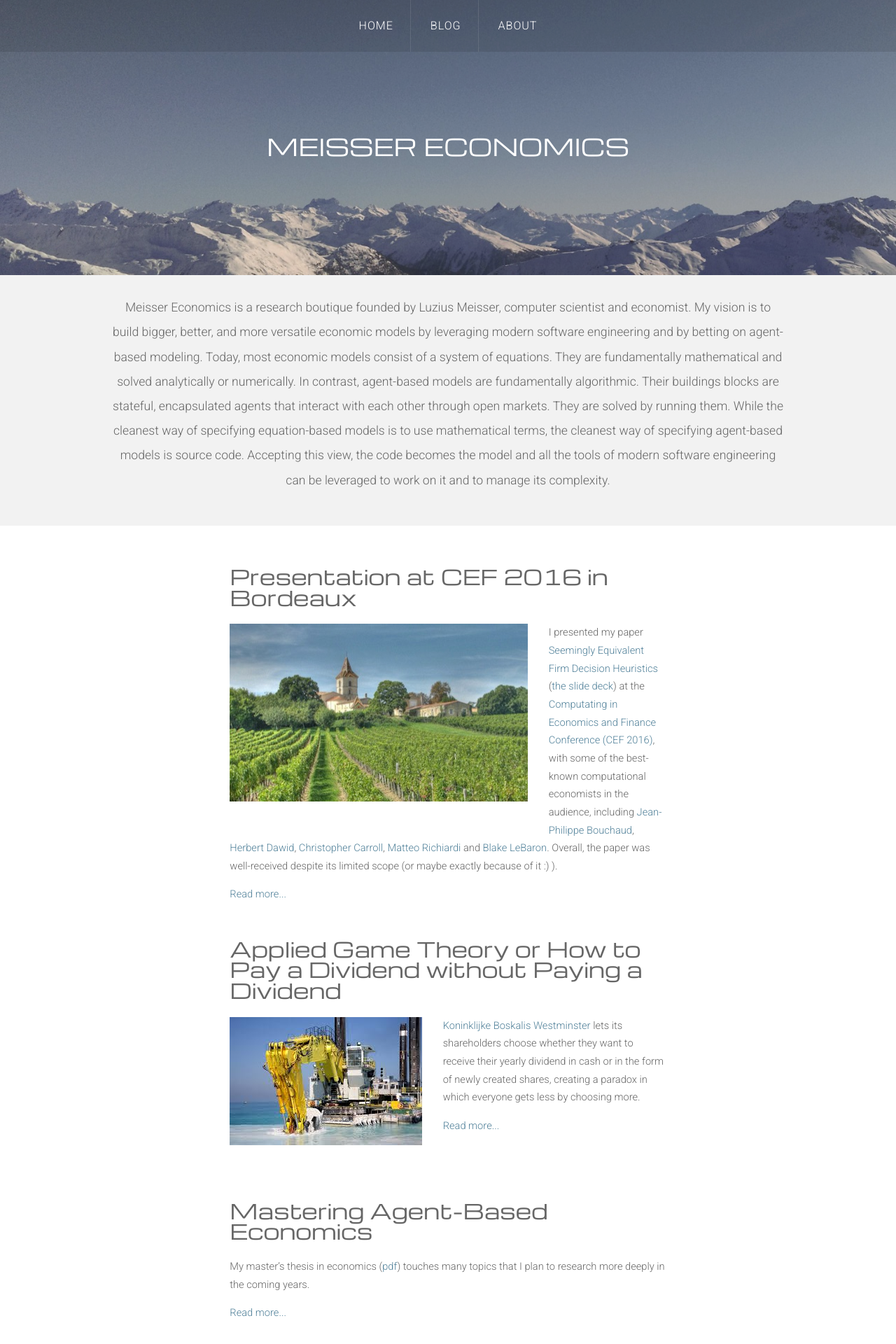
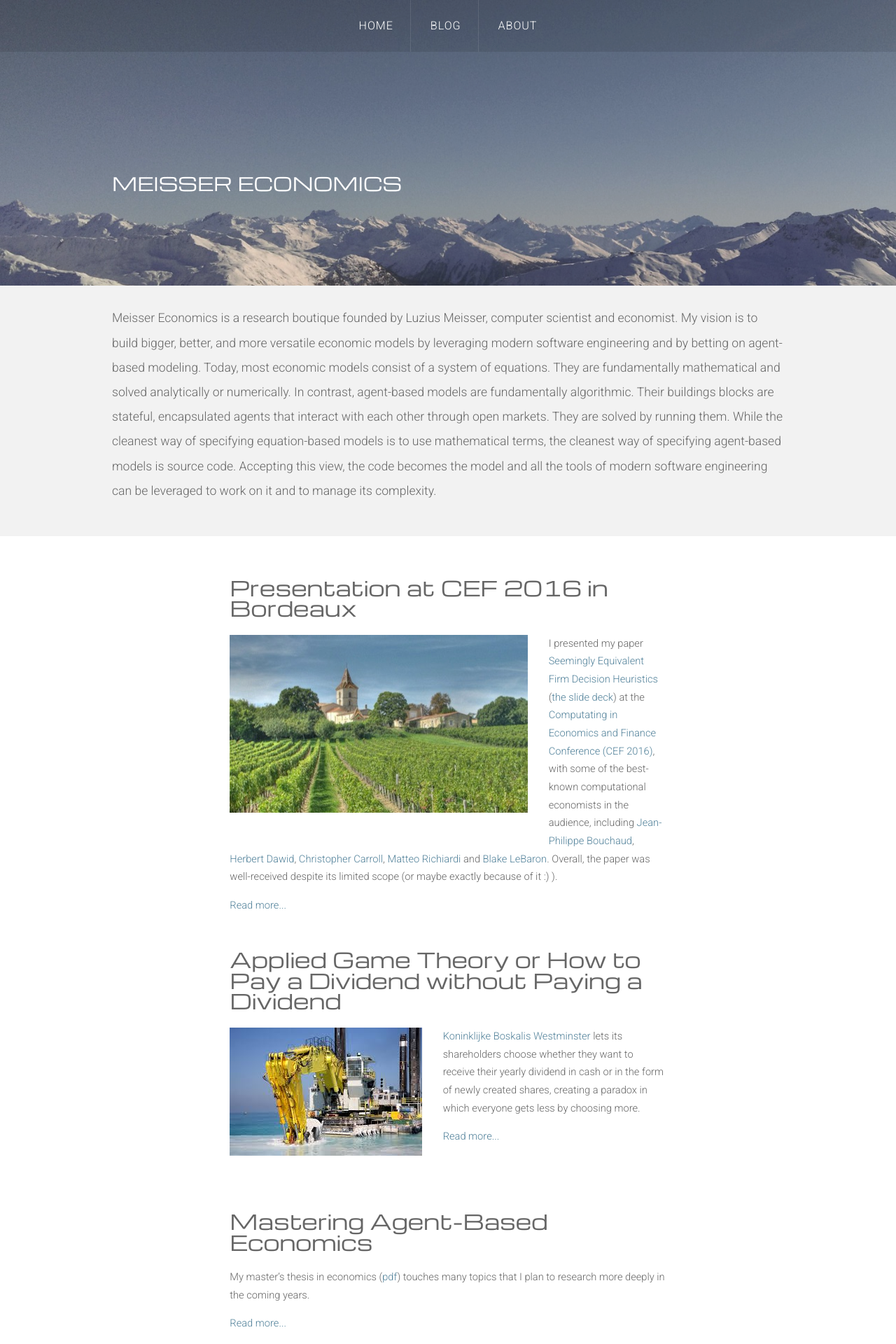
Before and after one commit to meisserecon/www, a Jekyll site: the page built from index.html, in a window 1280 px wide. Shown: the top 1920 px of the page at 70% size. Built offline with Jekyll 4.4.1, drawn with Linux system fonts in a browser that asks for light colours; nearby versions of some CDN libraries; library files that are not in the unit come from our copies; the list of posts is cut into pages by our own code; comment, search, counter and statistics services are not loaded.

Commit message:
moving from center to left style

```diff
--- a/assets/css/style-desktop.css
+++ b/assets/css/style-desktop.css
@@ -23,7 +23,7 @@
 
 		header h2
 		{
-			font-size: 2.0em;
+			font-size: 1.5em;
 		}
 
 		header .byline
@@ -37,12 +37,12 @@
 
 	#header
 	{
-		padding: 12em 0 10em 0;
+		padding: 16em 0 8em 0;
 	}
 
 	.homepage #header
 	{
-		padding: 16em 0 12em 0;
+		padding: 20em 0 4em 0;
 	}
 
 /*********************************************************************************/
@@ -106,13 +106,12 @@
 
 	#tweet
 	{
-		padding: 2em 0em;
+		padding: 1em 0em;
 	}
 
 	#tweet blockquote
 	{
-		margin: 0;
-		padding: 1em 4em;
+		padding: 1em 0em;
 		line-height: 1.5em;
-		font-size: 1.8em;
+		font-size: 1.5em;
 	}
--- a/assets/css/style.css
+++ b/assets/css/style.css
@@ -33,13 +33,8 @@
 		font-family: 'Michroma', serif;
 		color: #666;
 		line-height: 1em;
-		font-size: 0.9em;
+		font-size: 1em;
 	}
-
-		h2
-		{
-			letter-spacing: -0.0em;
-		}
 
 		h1 a, h2 a, h3 a, h4 a, h5 a, h6 a
 		{
@@ -776,9 +771,9 @@
 		position: relative;
 		background-image: url(../images/mountains.jpg);
 		background-repead: no-repeat;
-		background-attachment: center;
-		background-size: 1500px 500px;
-		background-position: center;
+		background-attachment: left;
+		background-size: 1500px 800px;
+		background-position: top;
 		background-size: cover;
 		text-align: center;
 	}
@@ -802,11 +797,11 @@
 	{
 		position: relative;
 		z-index: 1;
-		font-family: "Eurostar Regular Extended", serif;
 	}
 
 		#logo h1
 		{
+			text-align: left;
 			color: #FFF;
 		}
 
@@ -815,8 +810,8 @@
 			display: block;
 			text-decoration: none;
 			font-weight: 500;
+			font-size: 1.8em;
 			line-height: 2em;
-			font-size: 2.5em;
 			color: #FFF;
 			margin: 0 0 0.125em 0;
 		}
@@ -919,7 +914,7 @@
 	#footer
 	{
 		position: relative;
-		text-align: center;
+		text-align: left;
 	}
 
 	#footer header h2
@@ -939,7 +934,7 @@
 	#copyright
 	{
 		position: relative;
-		text-align: center;
+		text-align: left;
 		color: #774535;
 	}
 
@@ -965,7 +960,7 @@
 	{
 		position: relative;
 		background: #f2f2f2;
-		text-align: center;
+		text-align: left;
 	}
 
 	#featured h3
@@ -992,7 +987,7 @@
 	#tweet
 	{
 		position: relative;
-		text-align: center;
+		text-align: right;
 		background: rgba(64,64,64,0.5);
 	}
 
@@ -1000,9 +995,7 @@
 
 		#tweet blockquote
 		{
-			position: relative;
 			border: none;
-			margin: 0;
 			font-weight: 300;
 			color: rgba(255,255,255,.6);
 
```
